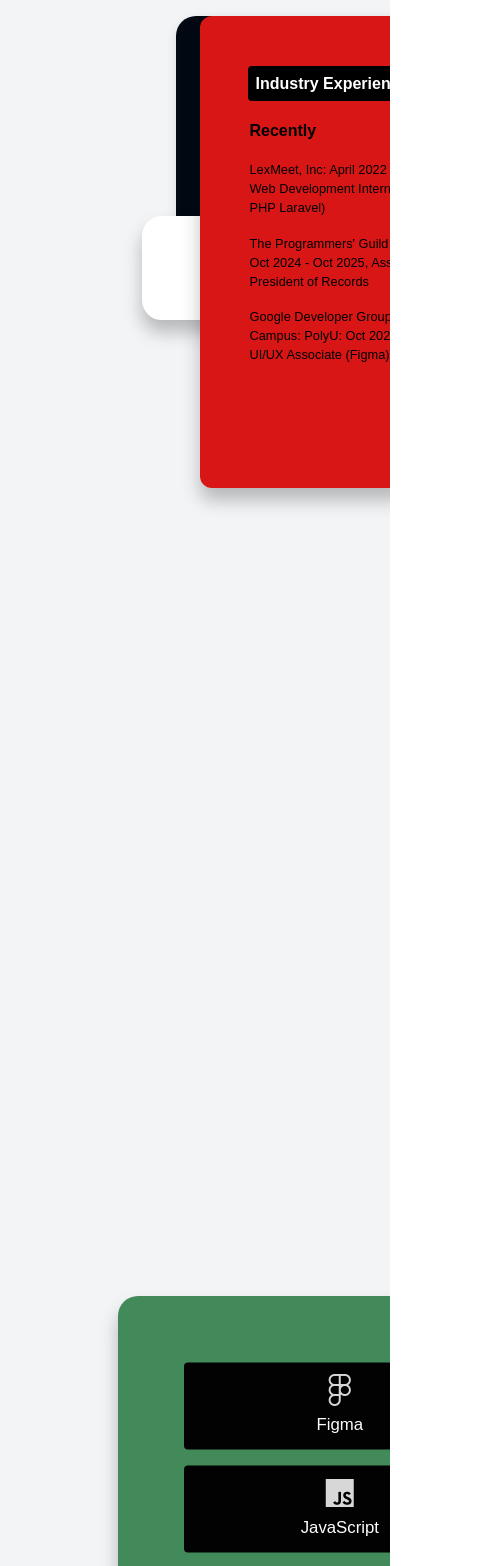
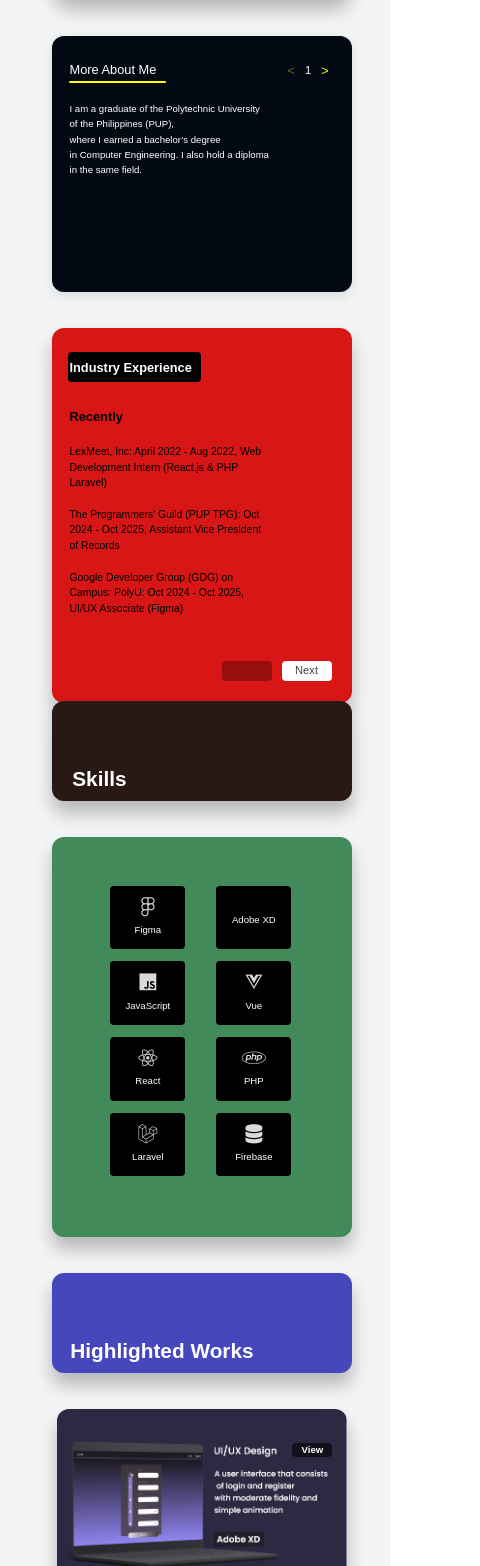
Before and after one commit to Zidri/Mitiam-Portfolio, a Vue app: page / in a window 390 px wide. Shown: the part 362-1928 px from the top of the page, 480 px wide, since content can reach past the window. Built offline with nearby package versions, Linux system fonts and the light colour scheme; some icons are missing.

Commit message:
mobile changes

```diff
--- a/src/App.vue
+++ b/src/App.vue
@@ -95,6 +95,23 @@
   text-align: center;  /* text aligned to right corner */
   margin: 0;
 }
+@media (max-width: 430px) {
+
+  .footer {
+ position: absolute !important;
+ margin-top: 133.5rem !important;
+ width: 30rem !important;
+  }
+.footer-text {
+  left: -2rem !important;
+}
+  .footer-text,
+  .nav-links,
+  .nav-brand {
+    font-size: 0.9rem;
+  }
+}
+
 @media (max-width: 320px) {
 
   .footer-text,
--- a/src/assets/profile.css
+++ b/src/assets/profile.css
@@ -1619,3 +1619,278 @@
   }
 
 }
+@media (max-width: 430px) {
+  /* Reset large positioning */
+
+  .grid {
+    grid-template-columns: 1fr !important;
+    top: -2.5rem !important;
+  }
+
+
+ .skills2 {
+  position: relative;
+  border-radius: 12px;
+      margin-top: -21.5rem !important;
+      left: -4rem !important;
+    transform: none !important;
+
+    width: 300px !important;
+   height: 100px !important;
+  }
+  .skills2 h1 {
+    position: relative;
+top: -6.5rem !important;
+font-size: 1.3rem!important;
+  }
+  .card4 {
+    border-radius: 12px;
+    margin-top: 30rem !important;
+    transform: none !important;
+    left:  -4.75rem !important;
+    width: 300px !important;
+   height: 375px !important;
+  }
+.title-box {
+position: absolute;
+  top: 1.5rem;
+  left: 1rem;
+  background-color: #000;
+  padding: 8px 50px;
+  border-radius: 4px;
+  display: inline-block;
+  width: 133px;
+  height: 30px;
+  padding-right: 6px;
+}
+
+.title-box h3 {
+  color: #fff;
+  margin: 0;
+margin-top: 1.5rem;
+margin-left: -1rem;
+  position: relative;
+  left: 1rem;
+   white-space: nowrap;
+}
+
+  .card4 h3 {
+    top: -1.5rem;
+     position: relative;
+     left: -2rem;
+    font-size: 0.8rem !important;
+  }
+  .industry,
+  .industry1,
+  .industry2 {
+    position: relative;
+    top: -1.5rem;
+    left: -2rem;
+    font-size: 0.65rem !important;
+
+}
+
+
+   .card2{
+    border-radius: 12px;
+    position: relative;
+    margin-top: 6rem !important;
+    left:  -4.75rem !important;
+    width: 300px !important;
+   height: 210px;
+
+  }
+  .card2 h3 {
+    top: -1.5rem;
+     position: relative;
+     left: -2rem;
+    font-size: 0.8rem;
+  }
+  .page-number {
+  margin-top: 0rem;
+  color: white;
+  font-size: 0.8rem;
+
+}
+.pagination.corner1 button{
+  font-size: 0.7rem;
+}
+  .underline {
+    position: absolute;
+    top: 2.7rem;
+  left: 1.10rem;
+  width: 97px;
+  height: 2px;
+  background-color: yellow;
+  margin: 2px 0 3px;
+  border-radius: 2px;
+}
+.pagination.corner{
+position: absolute;
+top: 1.25rem;
+left: 14.25rem;
+}
+.page-number {
+
+  font-size: 0.7rem;
+
+}
+.pagination button{
+  font-size: 0.8rem;
+}
+ .mobile-br {
+    display: block;
+    content: "";
+    line-height: 0; /* optional, adjust spacing if needed */
+  }
+  .card2 p {
+    top: -1.75rem;
+    position: relative;
+    font-size: 0.6rem;     /* slightly bigger for readability */
+    line-height: 1.6;       /* better spacing between lines */
+    text-align: left;  /* easier to read than justified */
+            /* breathing space on sides */
+    left: -2rem;
+    white-space: normal;
+  overflow-wrap: break-word;
+  }
+.card{
+  position: absolute;
+  margin-top: 18rem !important;
+    left:  -4.75rem !important;
+    width: 300px !important;
+}
+
+.social-links {
+  margin-top: -1.2rem;
+  display: flex;
+  justify-content: center;   /* center horizontally */
+  align-items: center;
+  gap: 4px;                 /* space between icons */
+}
+
+.social-links a {
+  font-size: 2rem !important;
+  color: #333;
+  transition: color 0.3s ease;
+}
+  .card1 {
+
+    width: 200px;
+    height: 150px;
+
+    left: -5rem !important;
+  }
+
+
+  .card1 p {
+    font-size: 1.3rem;
+    text-align: center;
+    white-space: nowrap;
+    top: -1.25rem;
+    left: -1rem;
+  }
+
+  .card5 {
+    position: relative;
+    left: -4rem !important;
+    margin-top: -32.75rem !important;
+    width: 290px !important;
+    border-radius: 12px !important;
+    height: 250px;
+    margin: 15px auto;
+  }
+
+  .card5-img {
+    width: 300px;
+  height: 100%;
+  object-fit: cover;   /* fills container, may crop */
+  display: block;
+
+  border-radius: 12px !important;
+  }
+
+  .card6 {
+    position: relative;
+    border-radius: 12px;
+      margin-top: -11.75rem !important;
+      left: -4rem !important;
+    transform: none !important;
+
+    width: 300px !important;
+   height: 100px !important;
+   white-space: nowrap;
+  }
+
+  .card6 h1 {
+position: relative;
+top: -4rem !important;
+font-size: 1.3rem !important;
+left: -0.25rem;
+  }
+
+  .skills {
+    border-radius: 12px;
+    position: relative;
+    margin-top: -66.5rem !important;
+    left: -4rem !important;
+    width: 300px !important;
+    height: 400px !important;
+  }
+.skill-box{
+  font-size: 0.6rem;
+   white-space: nowrap;
+}
+  .skill-box i {
+  font-size: 1.2rem;
+  opacity: 0.85;
+}
+.iconify {
+  font-size: 1.2rem;
+}
+
+  .skills-grid {
+    position: relative;
+    top: -0.05rem;
+
+    grid-template-columns: repeat(2, 1fr);
+    gap: 12px;
+    left: 0.5rem;
+  }
+
+  .profile-img,
+  .project-img {
+    width: 140px;
+    height: 140px;
+  }
+
+  .paginationcorner2 button {
+    width: 20px;
+    height: 4px;
+    font-size: 0.6rem;
+    top: 1rem;
+    left: 0;
+  }
+
+  .view-btn,
+  .view-btn1
+  {
+    width: 40px;
+    height: 14px;
+    font-size: 0.6rem;
+    left: 88%;
+    top: 2.175rem;
+  }
+.view-btn2 {
+  width: 40px;
+    height: 14px;
+    font-size: 0.6rem;
+    left: 60%;
+    top: 10rem;
+}
+  .hi {
+    font-size: 1.5rem;
+    text-align: center;
+  }
+
+}
```
